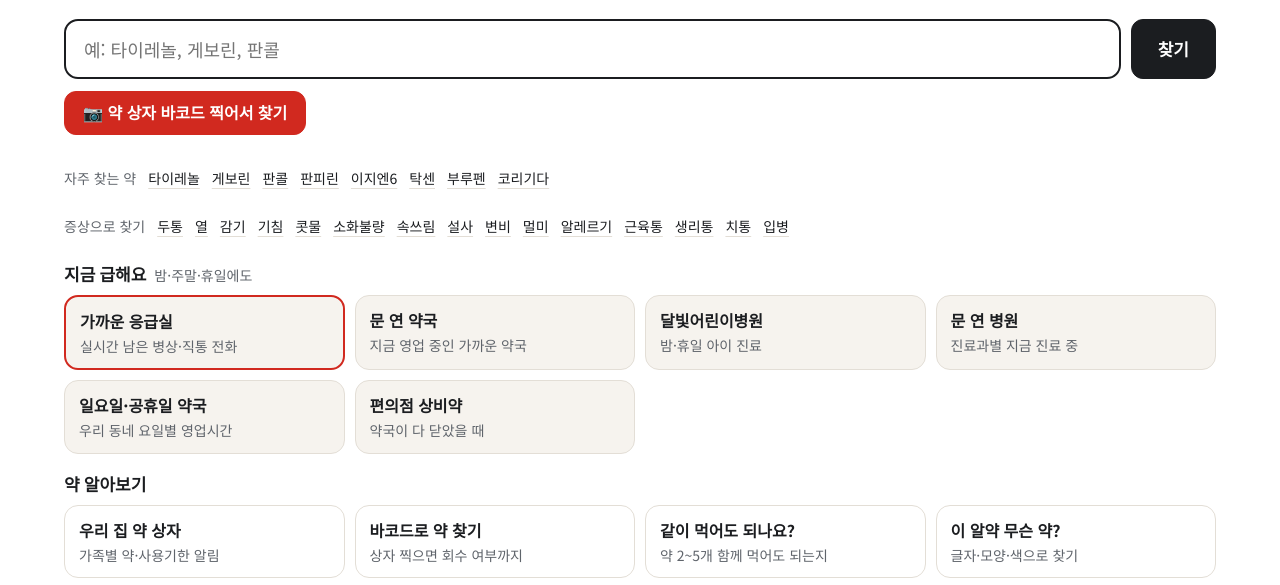
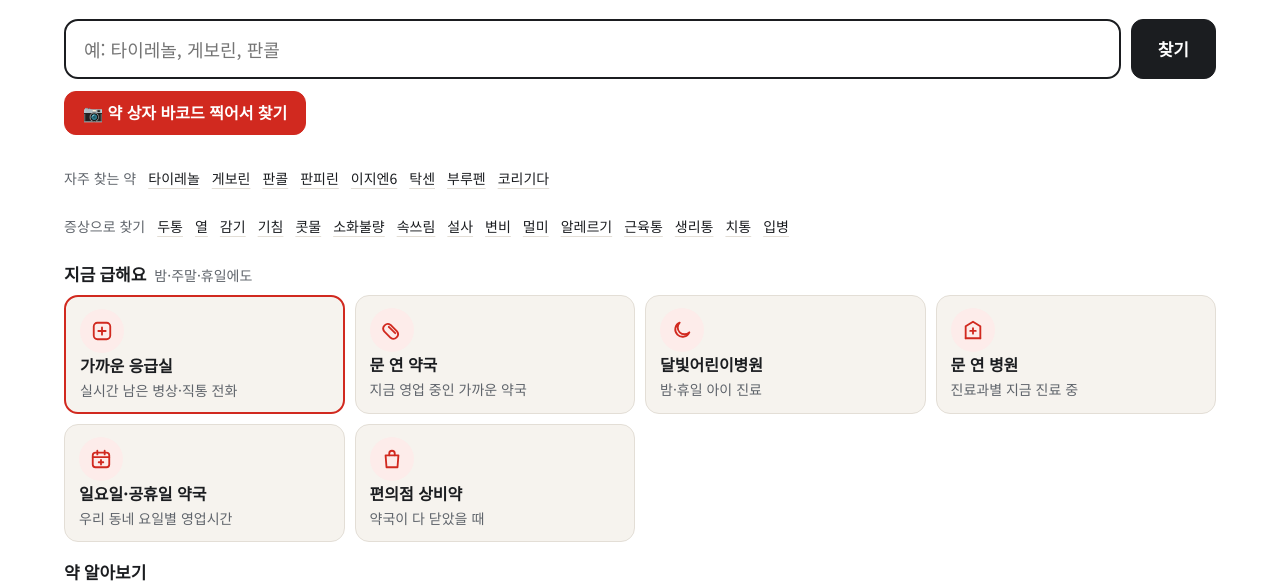
Before and after one commit to gudwnslaaa/yakfind, a website: page index.html in a window 1280 px wide. Shown: the part 158-743 px from the top of the page. Drawn offline with Linux system fonts and the light colour scheme.

Commit message:
메인 메뉴에 아이콘 추가

```diff
--- a/index.html
+++ b/index.html
@@ -114,11 +114,15 @@ dialog.lb p{color:#fff;text-align:center;margin:10px 0 0;font-size:15px}
 .star.on{background:var(--warnbg,#fff1d6);border-color:#e0b04a}
 .symnote{font-size:14px;color:var(--mute);margin:0 0 10px}
 .scanrow{margin:12px 0 0}.scanrow .btn{display:inline-flex;align-items:center;text-decoration:none}@media(max-width:600px){.scanrow .btn{width:100%;justify-content:center;height:48px}}
+.tools a{display:flex;gap:12px;align-items:center}.tools .tx{min-width:0}
+.tools .ic{flex:none;width:44px;height:44px;border-radius:50%;display:grid;place-items:center;background:var(--okbg);color:var(--ok)}
+.tools.urgent .ic{background:var(--redbg);color:var(--red)}.tools a:hover .ic{transform:scale(1.06)}.tools .ic{transition:transform .15s}
+@media(max-width:600px){.tools a{gap:10px;padding:12px}.tools .ic{width:38px;height:38px}.tools .ic svg{width:20px;height:20px}}
 .tgrp{margin-top:22px}.tgrp h2{font-size:17px;margin:0 0 10px;display:flex;gap:8px;align-items:baseline}.tgrp h2 small{font:400 14px/1.4 'Noto Sans KR',sans-serif;color:var(--mute)}
 .tools{display:grid;grid-template-columns:repeat(4,minmax(0,1fr));gap:10px}
 .tools.urgent a{background:var(--paper)}.tools.urgent a.er{border:2px solid var(--red)}
 .tools a{display:block;border:1px solid var(--line);border-radius:14px;padding:12px 14px;text-decoration:none;color:var(--ink);background:var(--bg)}
-.tools a:hover{border-color:var(--red)}.tools b{display:block;font-size:16px}.tools span{font-size:14px;color:var(--mute);line-height:1.4;display:block;margin-top:2px}.tools a{min-height:64px}
+.tools a:hover{border-color:var(--red)}.tools b{display:block;font-size:16px}.tools .tx>span{font-size:14px;color:var(--mute);line-height:1.4;display:block;margin-top:2px}.tools a{min-height:64px}
 @media(max-width:760px){.tools{grid-template-columns:repeat(2,minmax(0,1fr))}}
 .popular a:hover{text-decoration-color:var(--red)}
 .filters{display:flex;flex-wrap:wrap;gap:8px;margin:14px 0}
@@ -173,23 +177,23 @@ select.sel{height:44px;border:1px solid var(--line);border-radius:12px;padding:0
     <div id="mine"></div>
     <div class="tgrp"><h2>지금 급해요 <small>밤·주말·휴일에도</small></h2>
     <nav class="tools urgent" aria-label="급할 때">
-      <a class="er" href="/er"><b>가까운 응급실</b><span>실시간 남은 병상·직통 전화</span></a>
-      <a href="#h-ph" id="toPh"><b>문 연 약국</b><span>지금 영업 중인 가까운 약국</span></a>
-      <a href="/moonlight"><b>달빛어린이병원</b><span>밤·휴일 아이 진료</span></a>
-      <a href="/clinic"><b>문 연 병원</b><span>진료과별 지금 진료 중</span></a>
-      <a href="/pharmacy"><b>일요일·공휴일 약국</b><span>우리 동네 요일별 영업시간</span></a>
-      <a href="/convenience"><b>편의점 상비약</b><span>약국이 다 닫았을 때</span></a>
+      <a class="er" href="/er"><span class="ic" aria-hidden="true"><svg viewBox="0 0 24 24" width="22" height="22" fill="none" stroke="currentColor" stroke-width="2" stroke-linecap="round" stroke-linejoin="round"><rect x="3" y="3" width="18" height="18" rx="4"/><path d="M12 8v8M8 12h8"/></svg></span><span class="tx"><b>가까운 응급실</b><span>실시간 남은 병상·직통 전화</span></span></a>
+      <a href="#h-ph" id="toPh"><span class="ic" aria-hidden="true"><svg viewBox="0 0 24 24" width="22" height="22" fill="none" stroke="currentColor" stroke-width="2" stroke-linecap="round" stroke-linejoin="round"><path d="M10.5 20.5 3.5 13.5a5 5 0 0 1 7-7l7 7a5 5 0 0 1-7 7Z"/><path d="m8.5 8.5 7 7"/></svg></span><span class="tx"><b>문 연 약국</b><span>지금 영업 중인 가까운 약국</span></span></a>
+      <a href="/moonlight"><span class="ic" aria-hidden="true"><svg viewBox="0 0 24 24" width="22" height="22" fill="none" stroke="currentColor" stroke-width="2" stroke-linecap="round" stroke-linejoin="round"><path d="M20 14.5A8 8 0 1 1 9.5 4a6.5 6.5 0 0 0 10.5 10.5Z"/></svg></span><span class="tx"><b>달빛어린이병원</b><span>밤·휴일 아이 진료</span></span></a>
+      <a href="/clinic"><span class="ic" aria-hidden="true"><svg viewBox="0 0 24 24" width="22" height="22" fill="none" stroke="currentColor" stroke-width="2" stroke-linecap="round" stroke-linejoin="round"><path d="M4 21V8l8-5 8 5v13"/><path d="M12 10v6M9 13h6M4 21h16"/></svg></span><span class="tx"><b>문 연 병원</b><span>진료과별 지금 진료 중</span></span></a>
+      <a href="/pharmacy"><span class="ic" aria-hidden="true"><svg viewBox="0 0 24 24" width="22" height="22" fill="none" stroke="currentColor" stroke-width="2" stroke-linecap="round" stroke-linejoin="round"><rect x="3" y="5" width="18" height="16" rx="3"/><path d="M3 10h18M8 3v4M16 3v4"/><path d="M12 13v5M9.5 15.5h5"/></svg></span><span class="tx"><b>일요일·공휴일 약국</b><span>우리 동네 요일별 영업시간</span></span></a>
+      <a href="/convenience"><span class="ic" aria-hidden="true"><svg viewBox="0 0 24 24" width="22" height="22" fill="none" stroke="currentColor" stroke-width="2" stroke-linecap="round" stroke-linejoin="round"><path d="M5 8h14l-1 13H6L5 8Z"/><path d="M9 8V6a3 3 0 0 1 6 0v2"/></svg></span><span class="tx"><b>편의점 상비약</b><span>약국이 다 닫았을 때</span></span></a>
     </nav></div>
     <div class="tgrp"><h2>약 알아보기</h2>
     <nav class="tools" aria-label="약 알아보기">
-      <a href="/mybox"><b>우리 집 약 상자</b><span>가족별 약·사용기한 알림</span></a>
-      <a href="/scan"><b>바코드로 약 찾기</b><span>상자 찍으면 회수 여부까지</span></a>
-      <a href="/check"><b>같이 먹어도 되나요?</b><span>약 2~5개 함께 먹어도 되는지</span></a>
-      <a href="/pill"><b>이 알약 무슨 약?</b><span>글자·모양·색으로 찾기</span></a>
-      <a href="/symptom"><b>증상별 약</b><span>두통·감기·소화불량 등</span></a>
-      <a href="/ingredient"><b>성분별 약</b><span>같은 성분 든 약 전체</span></a>
-      <a href="/recall"><b>회수·판매중지 약</b><span>내 약이 회수 대상인지</span></a>
-      <a href="/disposal"><b>남은 약 버리는 법</b><span>수거함·우체통·보관법</span></a>
+      <a href="/mybox"><span class="ic" aria-hidden="true"><svg viewBox="0 0 24 24" width="22" height="22" fill="none" stroke="currentColor" stroke-width="2" stroke-linecap="round" stroke-linejoin="round"><rect x="3" y="7" width="18" height="13" rx="2"/><path d="M8 7V5a2 2 0 0 1 2-2h4a2 2 0 0 1 2 2v2M12 10.5v6M9 13.5h6"/></svg></span><span class="tx"><b>우리 집 약 상자</b><span>가족별 약·사용기한 알림</span></span></a>
+      <a href="/scan"><span class="ic" aria-hidden="true"><svg viewBox="0 0 24 24" width="22" height="22" fill="none" stroke="currentColor" stroke-width="2" stroke-linecap="round" stroke-linejoin="round"><path d="M3 7V5a2 2 0 0 1 2-2h2M17 3h2a2 2 0 0 1 2 2v2M21 17v2a2 2 0 0 1-2 2h-2M7 21H5a2 2 0 0 1-2-2v-2"/><path d="M7 8v8M10 8v8M13 8v8M17 8v8"/></svg></span><span class="tx"><b>바코드로 약 찾기</b><span>상자 찍으면 회수 여부까지</span></span></a>
+      <a href="/check"><span class="ic" aria-hidden="true"><svg viewBox="0 0 24 24" width="22" height="22" fill="none" stroke="currentColor" stroke-width="2" stroke-linecap="round" stroke-linejoin="round"><path d="M9 11.5 11 13.5 15 9.5"/><circle cx="12" cy="12" r="9"/></svg></span><span class="tx"><b>같이 먹어도 되나요?</b><span>약 2~5개 함께 먹어도 되는지</span></span></a>
+      <a href="/pill"><span class="ic" aria-hidden="true"><svg viewBox="0 0 24 24" width="22" height="22" fill="none" stroke="currentColor" stroke-width="2" stroke-linecap="round" stroke-linejoin="round"><circle cx="10.5" cy="10.5" r="6.5"/><path d="m20 20-4.8-4.8"/></svg></span><span class="tx"><b>이 알약 무슨 약?</b><span>글자·모양·색으로 찾기</span></span></a>
+      <a href="/symptom"><span class="ic" aria-hidden="true"><svg viewBox="0 0 24 24" width="22" height="22" fill="none" stroke="currentColor" stroke-width="2" stroke-linecap="round" stroke-linejoin="round"><path d="M14 14.8V4a2 2 0 0 0-4 0v10.8a4 4 0 1 0 4 0Z"/><path d="M12 11v6"/></svg></span><span class="tx"><b>증상별 약</b><span>두통·감기·소화불량 등</span></span></a>
+      <a href="/ingredient"><span class="ic" aria-hidden="true"><svg viewBox="0 0 24 24" width="22" height="22" fill="none" stroke="currentColor" stroke-width="2" stroke-linecap="round" stroke-linejoin="round"><path d="M9 3h6M10 3v6L4.5 18.5A2 2 0 0 0 6.2 21.5h11.6a2 2 0 0 0 1.7-3L14 9V3"/><path d="M7.5 15h9"/></svg></span><span class="tx"><b>성분별 약</b><span>같은 성분 든 약 전체</span></span></a>
+      <a href="/recall"><span class="ic" aria-hidden="true"><svg viewBox="0 0 24 24" width="22" height="22" fill="none" stroke="currentColor" stroke-width="2" stroke-linecap="round" stroke-linejoin="round"><path d="M12 3 2 20h20L12 3Z"/><path d="M12 10v4M12 17.5v.01"/></svg></span><span class="tx"><b>회수·판매중지 약</b><span>내 약이 회수 대상인지</span></span></a>
+      <a href="/disposal"><span class="ic" aria-hidden="true"><svg viewBox="0 0 24 24" width="22" height="22" fill="none" stroke="currentColor" stroke-width="2" stroke-linecap="round" stroke-linejoin="round"><path d="M4 7h16M10 11v6M14 11v6M6 7l1 13h10l1-13M9 7V4h6v3"/></svg></span><span class="tx"><b>남은 약 버리는 법</b><span>수거함·우체통·보관법</span></span></a>
     </nav></div>
   </div>
 </header>
```
